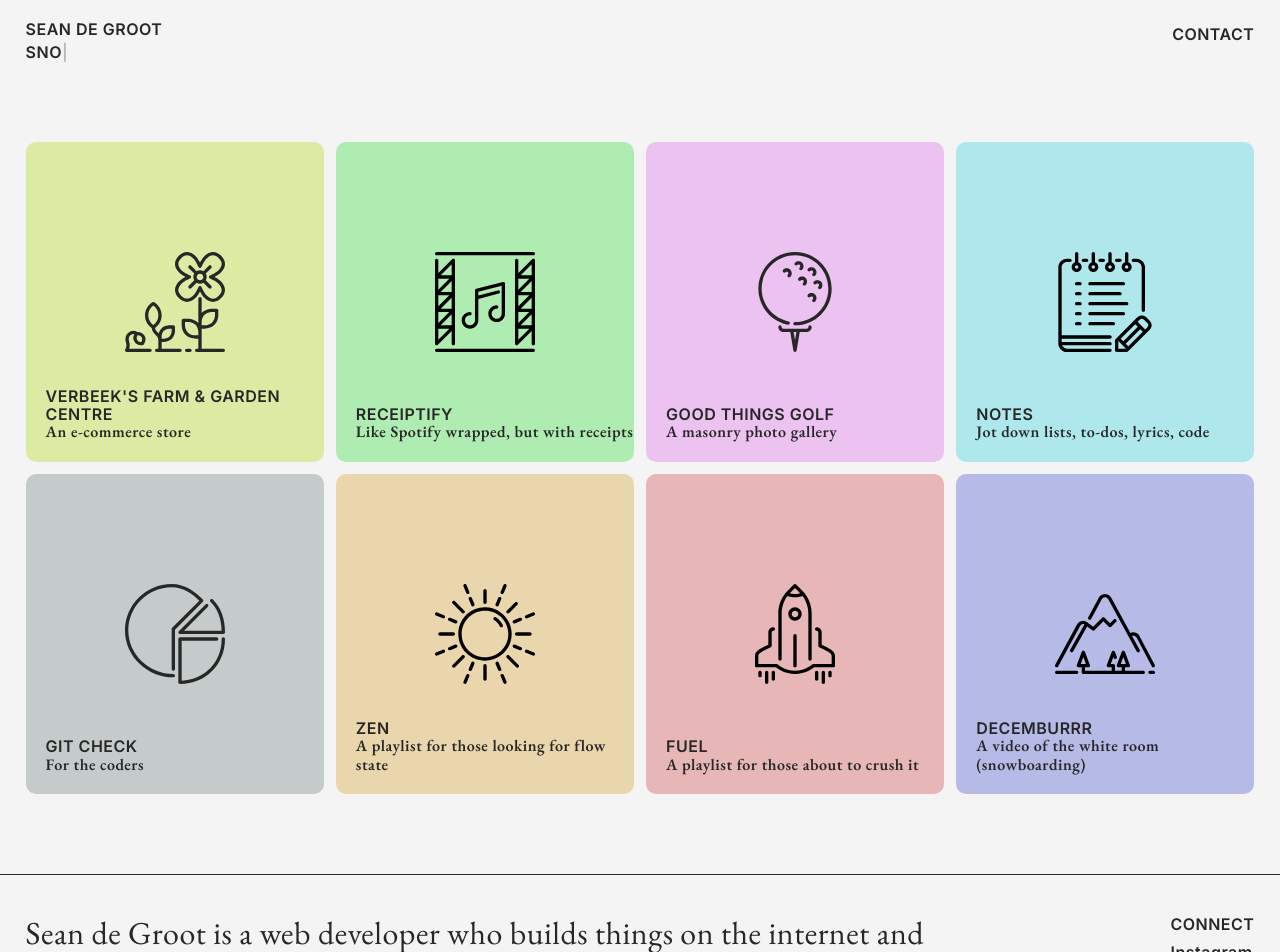
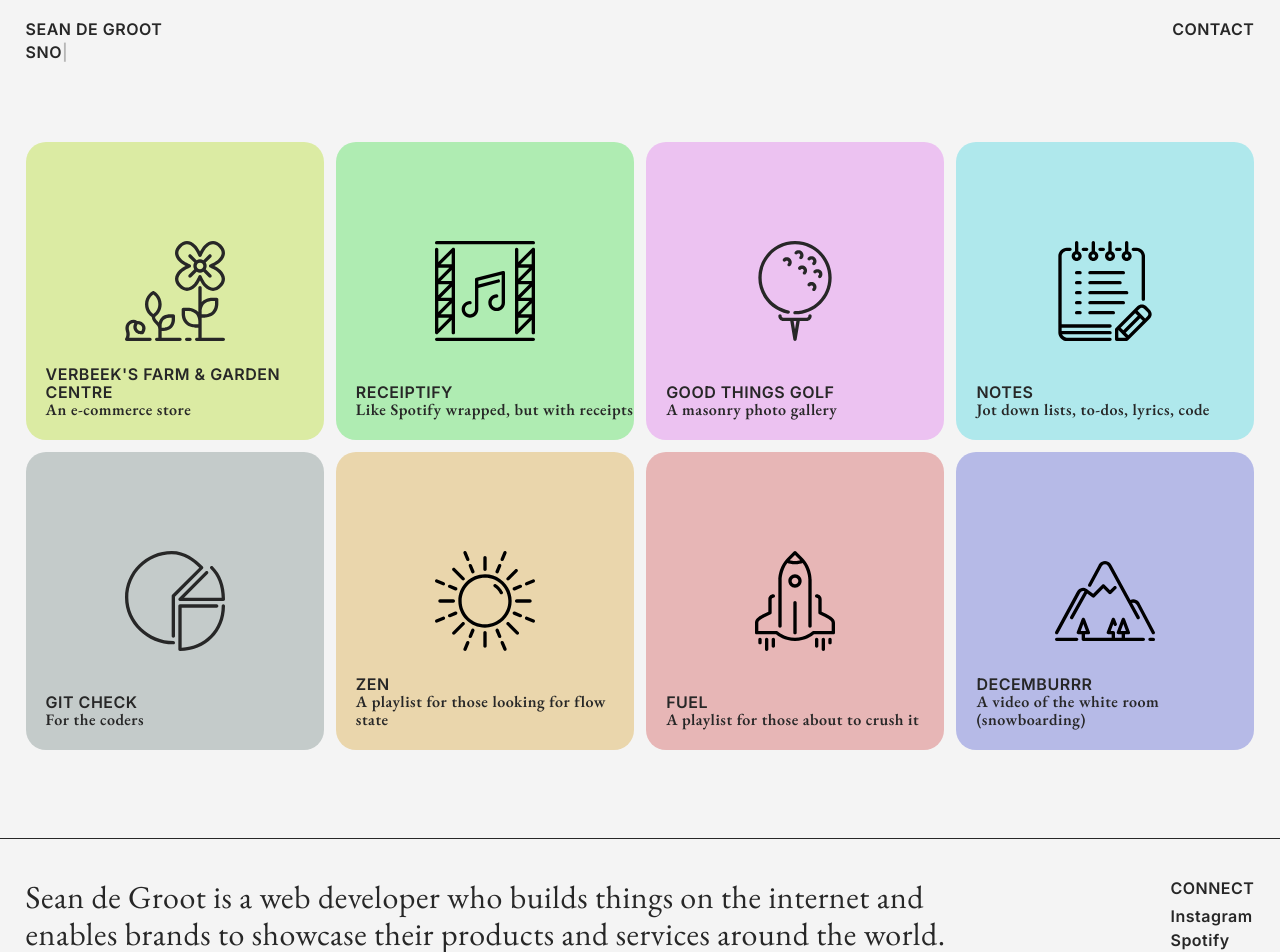
Before and after one commit to seandaniel/portfolio-v6, a React (Vite) app: page / in a window 1280 px wide. Shown: the top 952 px of the page. Built offline with nearby package versions, Linux system fonts and the light colour scheme.

Commit message:
Feat: manifest.json, index.html

```diff
--- a/index.html
+++ b/index.html
@@ -2,9 +2,30 @@
 <html lang="en">
   <head>
     <meta charset="UTF-8" />
+    <meta name="viewport" content="width=device-width, initial-scale=1.0" />
+    <meta name="theme-color" content="#272727" />
+    <!-- favicon -->
     <link rel="icon" type="image/svg+xml" href="/vite.svg" />
-    <meta name="viewport" content="width=device-width, initial-scale=1.0" />
-    <title>Sean de Groot • Web Developer</title>
+    <link
+      rel="apple-touch-icon"
+      href="https://www.seandegroot.com/mountain.svg"
+    />
+    <!-- OpenGraph -->
+    <meta
+      property="og:url"
+      content="https://www.seandegroot.com/mountain.svg"
+    />
+    <meta property="og:title" content="Sean de Groot • Web Developer" />
+    <meta
+      property="og:description"
+      content="Sean de Groot is a web developer who builds things on the internet and enables brands to showcase their products and services around the world."
+    />
+    <meta
+      property="og:image"
+      content="https://www.seandegroot.com/mountain.svg"
+    />
+    <!-- PWA -->
+    <link rel="manifest" href="https://www.seandegroot.com/manifest.json" />
     <!-- google fonts -->
     <link rel="preconnect" href="https://fonts.googleapis.com" />
     <link rel="preconnect" href="https://fonts.gstatic.com" crossorigin />
@@ -12,6 +33,7 @@
       href="https://fonts.googleapis.com/css2?family=EB+Garamond:ital,wght@0,400..800;1,400..800&family=Inter:ital,opsz,wght@0,14..32,100..900;1,14..32,100..900&display=swap"
       rel="stylesheet"
     />
+    <title>Sean de Groot • Web Developer</title>
   </head>
   <body>
     <div id="root"></div>
--- a/src/components/Footer.tsx
+++ b/src/components/Footer.tsx
@@ -7,9 +7,9 @@
             <h2>
               Sean de Groot is a web developer who builds things on the internet
               and
-              <br></br>
-              enables brands to showcase their products and services around the
-              world. <br></br>Interested in working together? Get in touch.
+              <br></br> enables brands to showcase their products and services
+              around the world. <br></br>Interested in working together? Get in
+              touch.
             </h2>
           </div>
           <nav className="connect-nav">
--- a/src/partials/_footer.scss
+++ b/src/partials/_footer.scss
@@ -1,7 +1,7 @@
 @use "./variables" as *;
 
 footer {
-  margin: 80px 0 0 0;
+  margin: 100px 0 0 0;
   padding: 40px 0;
   border-top: 1px solid $primaryColor;
   .footer-container {
@@ -12,8 +12,24 @@
       font-family: $secondaryFont;
       font-size: 32px;
       font-weight: 400;
-      margin-bottom: 20px;
+      @media (max-width: 1200px) {
+        font-size: 20px;
+      }
+      @media (max-width: 900px) {
+        margin-bottom: 40px;
+      }
+      @media (max-width: 620px) {
+        br {
+          display: none;
+        }
+      }
     }
+    @media (max-width: 900px) {
+      flex-direction: column;
+    }
+  }
+  @media (max-width: 600px) {
+    margin: 75% 0 0 0;
   }
 }
 
@@ -28,10 +44,12 @@
       margin-bottom: 5px;
       font-weight: 600;
       letter-spacing: 0.5px;
-      transition: color 0.3s;
-      &:hover,
-      &:focus {
-        color: $tertiaryColor;
+      a {
+        transition: color 0.35s;
+        &:hover,
+        &:focus {
+          color: $tertiaryColor;
+        }
       }
     }
   }
--- a/src/partials/_header.scss
+++ b/src/partials/_header.scss
@@ -24,11 +24,18 @@
       }
     }
     a {
-      margin-top: 5px;
       font-weight: 600;
       letter-spacing: 0.5px;
       text-transform: uppercase;
+      transition: color 0.3s;
+      &:hover,
+      &:focus {
+        color: $tertiaryColor;
+      }
     }
+  }
+  @media (max-width: 600px) {
+    padding: 20px 0 0 0;
   }
 }
 
--- a/src/partials/_project.scss
+++ b/src/partials/_project.scss
@@ -1,18 +1,43 @@
 @use "./variables" as *;
 
 .projects-container {
-  display: flex;
-  flex-wrap: wrap;
-  li {
+  display: grid;
+  grid-template-columns: repeat(4, 1fr);
+  grid-template-rows: repeat(2, auto);
+  gap: 2% 1%;
+  width: 100%;
+  height: 100%;
+  @media (max-width: 1200px) {
+    grid-template-columns: repeat(3, 1fr);
+    gap: 1%; // Adjust horizontal gap to maintain consistency
+  }
+  @media (max-width: 900px) {
+    grid-template-columns: repeat(2, 1fr);
+    gap: 1% 2%; // Since fewer columns, increase horizontal gap slightly
+  }
+  @media (max-width: 600px) {
+    grid-template-columns: repeat(1, 1fr);
+    gap: 1% 0%; // No horizontal gap needed for a single column
+  }
+}
+
+.projects-container li {
   position: relative;
-    width: 24.25%;
-    margin: 0 1% 1% 0;
-    border-radius: 10px;
+  border-radius: 20px;
+  overflow: hidden;
+  padding-bottom: 100%;
+  transition: bottom 0.35s, opacity 0.35s;
+  bottom: 0px;
+  opacity: 1;
   a {
     display: block;
+    position: absolute;
+    top: 0;
+    left: 0;
     width: 100%;
-      height: 320px;
-      border-radius: 10px;
+    height: 100%;
+    border-radius: 20px;
+    overflow: hidden;
     img {
       position: absolute;
       top: 50%;
@@ -34,16 +59,15 @@
       }
     }
   }
-    &:nth-child(4n) {
-      margin-right: 0;
-    }
-    &:nth-child(n + 5) {
-      margin-bottom: 0;
+  @media (min-width: 900px) {
+    &:hover,
+    &:focus {
+      opacity: 0.7;
+      bottom: 10px;
     }
   }
 }
 
-// projects
 .verbeeks {
   background-color: #dbeba3;
 }
```
Also changed, not shown: src/public/manifest.json (added), src/public/mountain.svg (added). Lines whose indentation alone changed are shown as unchanged.
